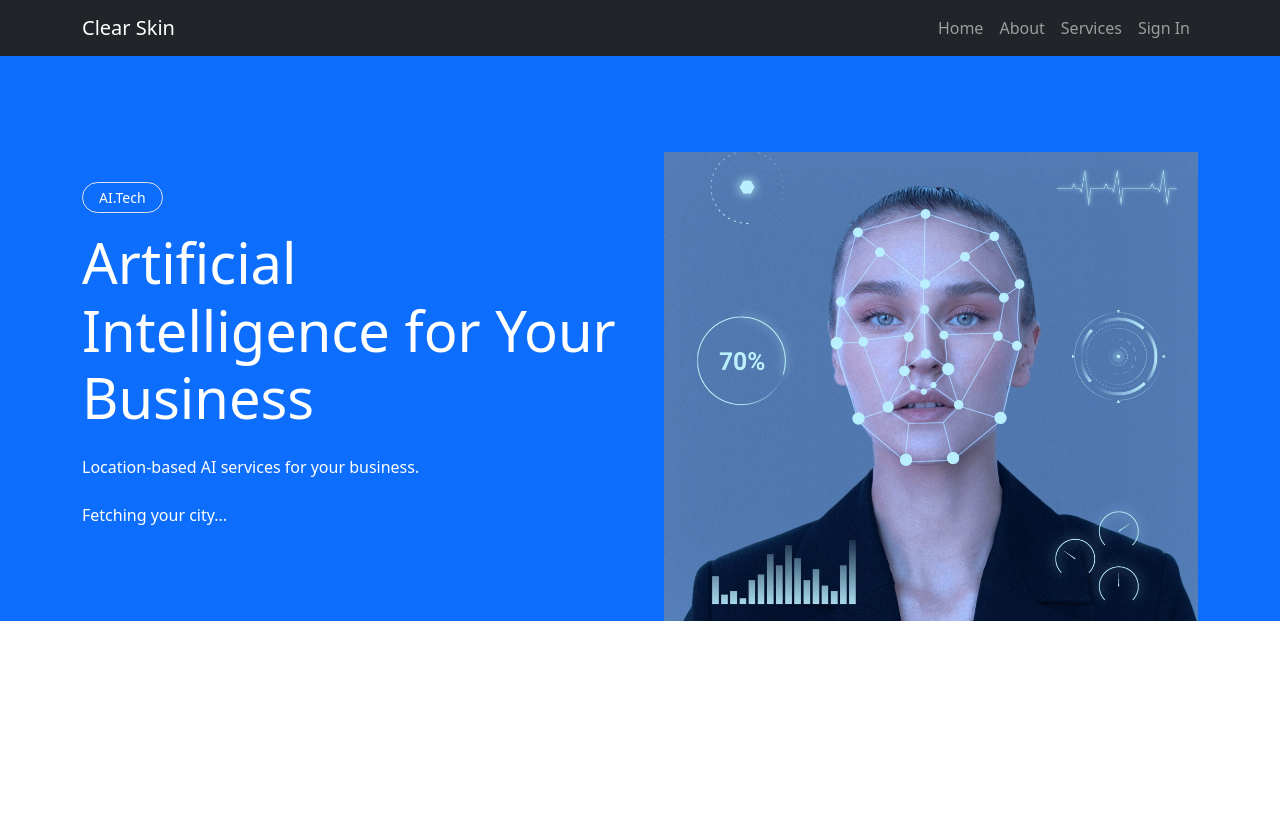
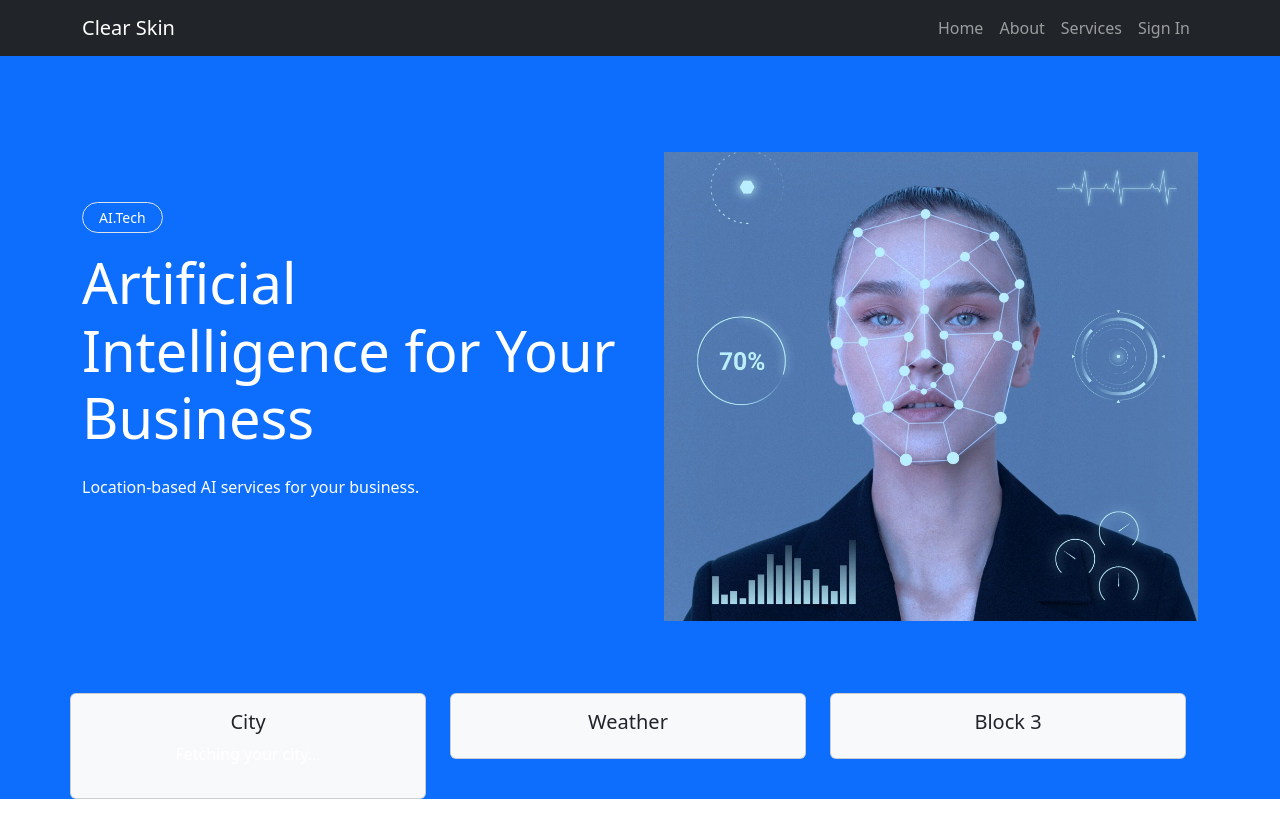
Before and after one commit to Edward1217/ClearSkin, a React (Vite) app in the folder ClearSkin/: page / in a window 1280 px wide. Shown: the top 838 px of the page. Before the commit the page ends 800 px from the top, so only its background shows below. Built offline with nearby package versions, Linux system fonts and the light colour scheme; no server answers.

Commit message:
block for info

```diff
--- a/ClearSkin/src/pages/Home.jsx
+++ b/ClearSkin/src/pages/Home.jsx
@@ -53,19 +53,59 @@ export default function Home() {
                             business.</p>
 
                         {/* Display the city name if available, otherwise show errors */}
-                        {city ? (
-                            <p className="text-white">Your current city: {city}</p>
-                        ) : error ? (
-                            <p className="text-danger">{error}</p>
-                        ) : (
-                            <p className="text-white">Fetching your city...</p>
-                        )}
+                        {/*{city ? (*/}
+                        {/*    <p className="text-white">Your current city: {city}</p>*/}
+                        {/*) : error ? (*/}
+                        {/*    <p className="text-danger">{error}</p>*/}
+                        {/*) : (*/}
+                        {/*    <p className="text-white">Fetching your city...</p>*/}
+                        {/*)}*/}
 
                     </div>
 
                     <div className="col-lg-6 align-self-center text-center">
                         <img src={img1} alt="123" style={{width: "100%", height: "auto"}}/>
                     </div>
+                    <div className="row g-4 mt-5">
+                        <div className="col-md-4">
+                            <div className="card bg-light">
+                                <div className="card-body text-center">
+                                    <h5 className="card-title">City</h5>
+                                    <p className="card-text">
+                                        {/* Display the city name if available, otherwise show errors */}
+                                        {city ? (
+                                            <p className="text-black">Your current city: {city}</p>
+                                        ) : error ? (
+                                            <p className="text-danger">{error}</p>
+                                        ) : (
+                                            <p className="text-white">Fetching your city...</p>
+                                        )}
+
+                                    </p>
+                                </div>
+                            </div>
+                        </div>
+                        <div className="col-md-4">
+                            <div className="card bg-light">
+                                <div className="card-body text-center">
+                                    <h5 className="card-title">Weather</h5>
+                                    <p className="card-text">
+
+                                    </p>
+                                </div>
+                            </div>
+                        </div>
+                        <div className="col-md-4">
+                            <div className="card bg-light">
+                                <div className="card-body text-center">
+                                    <h5 className="card-title">Block 3</h5>
+                                    <p className="card-text">
+
+                                    </p>
+                                </div>
+                            </div>
+                        </div>
+                    </div>
                 </div>
             </div>
         </div>
```
